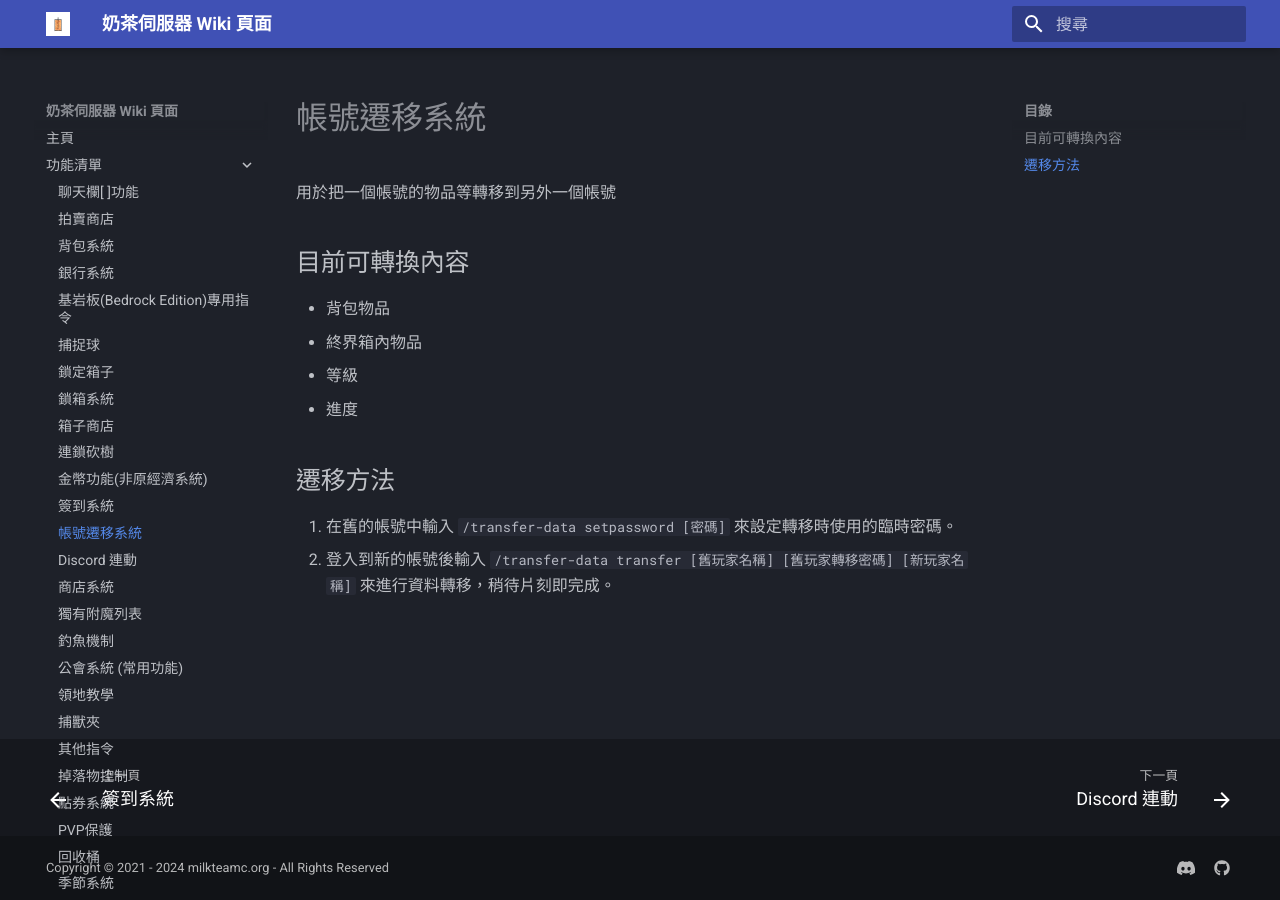
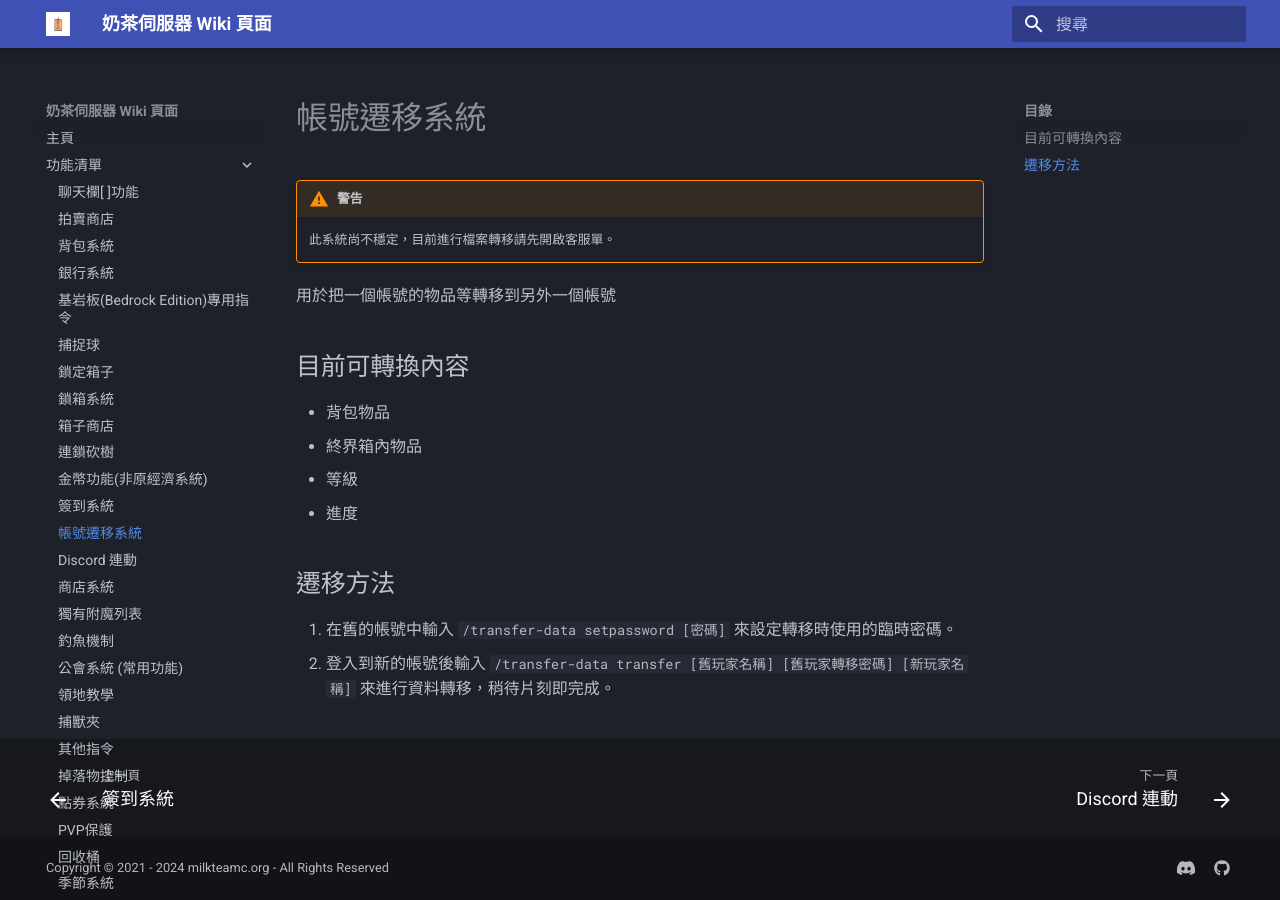
Before and after one commit to milkteamc/wiki, an MkDocs documentation site: the page built from docs/功能清單/datatransfer.md, in a window 1280 px wide. Built offline with MkDocs 1.6.1 and Material for MkDocs 9.7.7, drawn with Linux system fonts in a browser that asks for light colours; plug-ins that fetch from the network failed and are left out.

Commit message:
Update datatransfer.md

```diff
--- a/docs/功能清單/datatransfer.md
+++ b/docs/功能清單/datatransfer.md
@@ -1,4 +1,6 @@
 # 帳號遷移系統
+!!! warning "警告"
+    此系統尚不穩定，目前進行檔案轉移請先開啟客服單。
 用於把一個帳號的物品等轉移到另外一個帳號
 ## 目前可轉換內容
 - 背包物品
```
